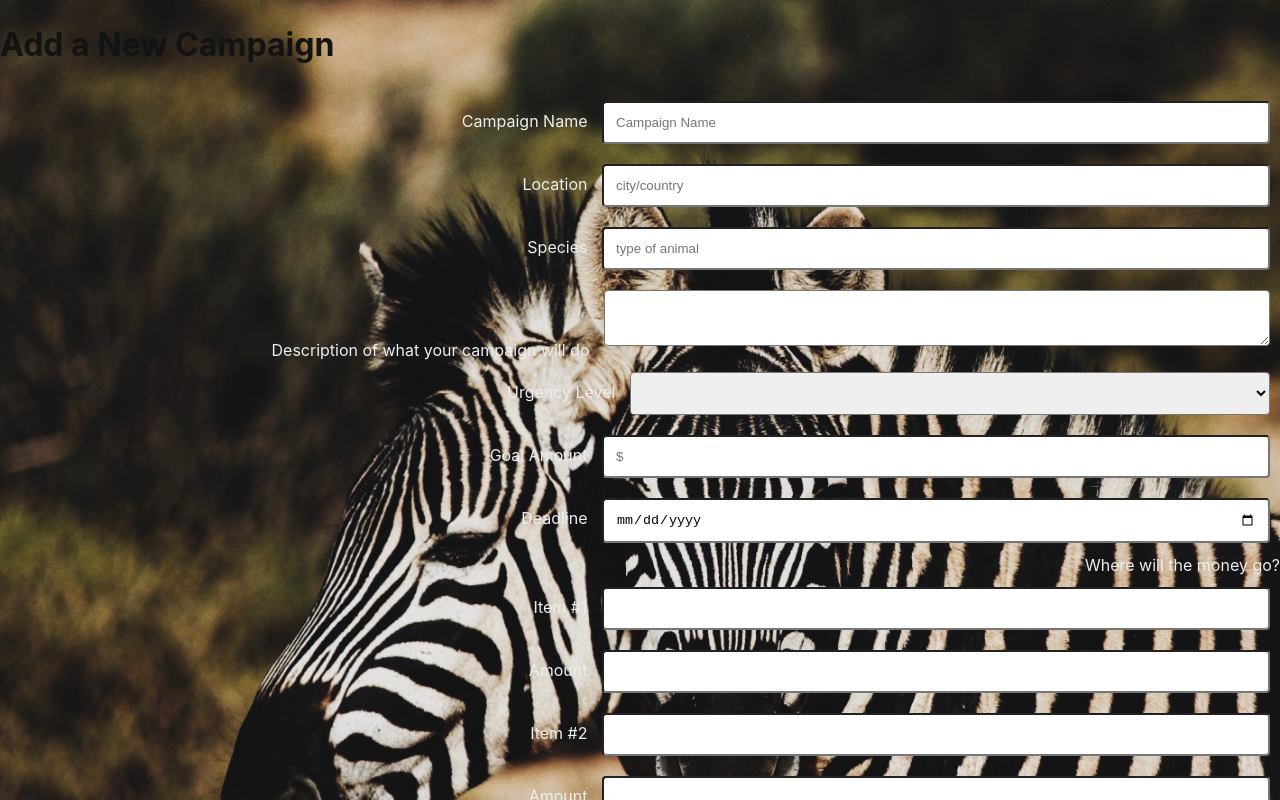
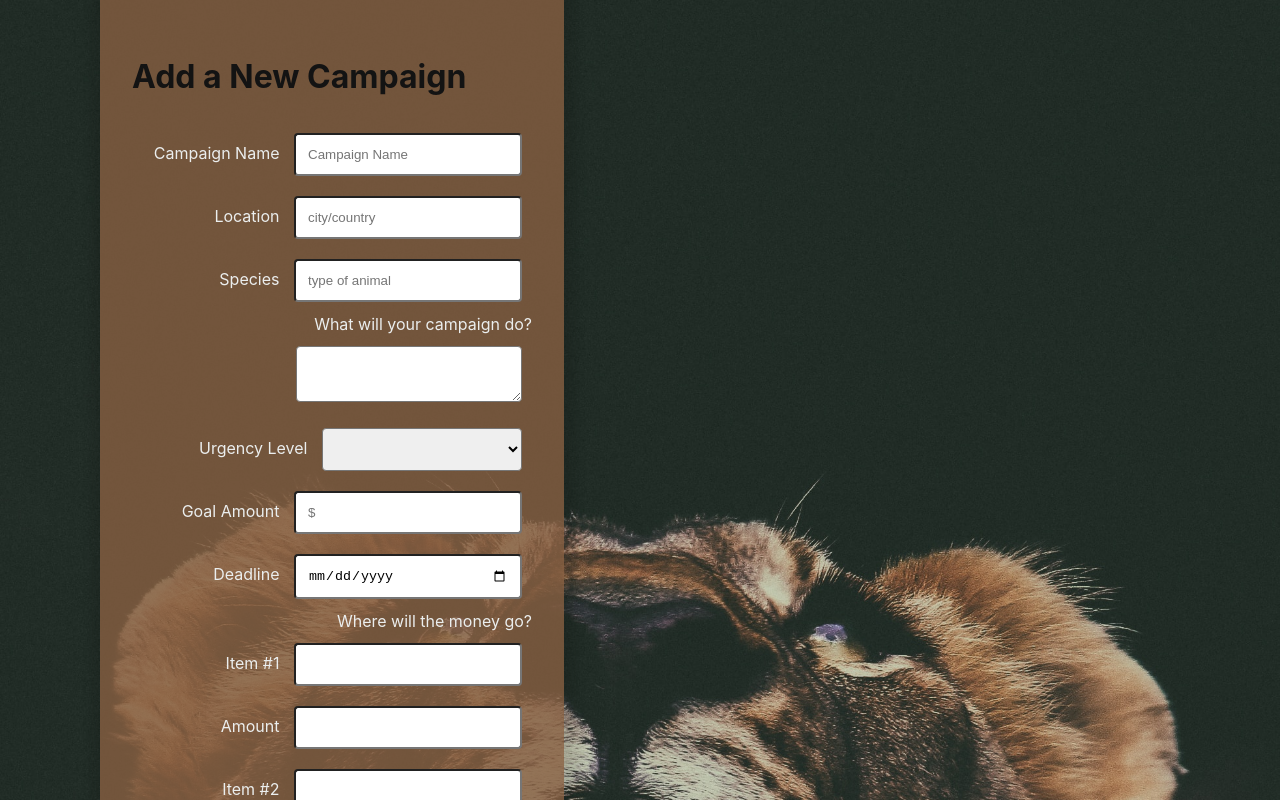
Before and after one commit to SaveTheAnimals2/Front-End-STA2, a React (Create React App) app in the folder savetheanimals/: page /add-campaign in a window 1280 px wide. Shown: the top 800 px of the page. Built offline with nearby package versions, Linux system fonts and the light colour scheme; sample sign-in values are in the browser's storage.

Commit message:
added header and styled Save the Animals

```diff
--- a/savetheanimals/public/index.html
+++ b/savetheanimals/public/index.html
@@ -1,6 +1,10 @@
 <!DOCTYPE html>
 <html lang="en">
   <head>
+    <script src="https://use.fontawesome.com/d247b6c3c9.js"></script>
+    <style>
+      @import url('https://fonts.googleapis.com/css?family=Kaushan+Script&display=swap');
+      </style>
     <meta charset="utf-8" />
     <link rel="icon" href="%PUBLIC_URL%/favicon.ico" />
     <meta name="viewport" content="width=device-width, initial-scale=1" />
--- a/savetheanimals/src/App.css
+++ b/savetheanimals/src/App.css
@@ -13,6 +13,10 @@ body {
   height: 100%;
   display: flex;
   align-items: center;
+}
+
+a {
+  text-decoration: none;
 }
 
 .login-form {
@@ -64,4 +68,5 @@ button {
 
 h1 {
   color: #131313;
+
 }
--- a/savetheanimals/src/components/CampaignForm.css
+++ b/savetheanimals/src/components/CampaignForm.css
@@ -1,9 +1,21 @@
-.item-container {
+.campaign-form {
+    background-image: url('../images/cat.jpg');
+    background-color: #cccccc;
+    background-position: center;
+    background-repeat: no-repeat;
+    background-size: cover;
+    width: 100%;
+    height: 100vh;
     display: flex;
-    flex-wrap: wrap;
-    flex-direction: column;
-    width: 500px;
+}
+
+.campaign-formbox {
+    width: 400px;
     margin: auto 100px;
     padding: 32px;
     font-size: 16px;
- }
+    /* font-weight: bold; */
+    background-color: rgba(136, 95, 66, 0.8);
+    box-shadow: 2px 2px 10px 10px rgba(0, 0, 0, 0.1);
+
+  }
--- a/savetheanimals/src/components/CampaignForm.js
+++ b/savetheanimals/src/components/CampaignForm.js
@@ -5,7 +5,7 @@ import { Link } from "react-router-dom";
 import { addCampaign } from "../actions";
 
 
-// import './CampaignForm.css';
+import './CampaignForm.css';
 
 const CampaignForm = props => {
   const [campaign, setCampaign] = useState({
@@ -38,7 +38,9 @@ const CampaignForm = props => {
   };
 
   return (
-    <form onSubmit={handleSubmitForm}>
+    <div className='campaign-form'>
+      <div className='campaign-formbox'>
+      <form onSubmit={handleSubmitForm}>
       <h1>Add a New Campaign</h1>
       <div>
         <label htmlFor="title">Campaign Name </label>
@@ -75,7 +77,7 @@ const CampaignForm = props => {
       </div>
       <div>
         <label htmlFor="description">
-          Description of what your campaign will do{" "}
+          What will your campaign do?{" "}
         </label>
         <textarea
           id="description"
@@ -207,6 +209,8 @@ const CampaignForm = props => {
 
       <button type="submit">Add Campaign</button>
     </form>
+  </div>
+</div>
   );
 };
 
--- a/savetheanimals/src/components/Dashboard.js
+++ b/savetheanimals/src/components/Dashboard.js
@@ -2,6 +2,7 @@ import React, {useEffect} from 'react';
 import { useHistory } from 'react-router-dom';
 import { connect } from 'react-redux';
 import { getCampaigns, updateCampaign, deleteCampaign } from '../actions';
+import Header from './Header';
 import Campaign from './Campaign';
 
 function Dashboard(props)
@@ -17,6 +18,7 @@ function Dashboard(props)
 
   return (
     <div className='user-dashboard'>
+    <Header />
       <h1>Welcome {username} to your dashboard</h1>
       <div className='campaign-container'>
         {campaigns === undefined || campaigns.length === 0 ?
--- /dev/null
+++ b/savetheanimals/src/components/Header.css
@@ -0,0 +1,15 @@
+.header-container {
+    text-align: center;
+    background-color: rgba(217, 209, 198, 0.5);
+    box-shadow: 2px 2px 10px 10px rgba(0, 0, 0, 0.1);
+}
+.save-the-animals{
+    font-family: 'Kaushan Script', cursive;
+    font-size: 50px;
+}
+
+.nav-links {
+    display: flex;
+    flex-wrap: wrap;
+    justify-content: space-evenly;
+}
--- /dev/null
+++ b/savetheanimals/src/components/Header.js
@@ -0,0 +1,19 @@
+import React from "react";
+import {Link} from 'react-router-dom';
+import './Header.css';
+
+
+
+export default function Header() {
+  return (
+    <header className='header-container'>
+      <h1 className='save-the-animals'>Save the Animals</h1>
+    <div className='nav-links'>
+
+      <Link to='/dashboard'>My Campaigns</Link>
+
+      <Link to='/add-campaign'>Add a New Campaign</Link>
+      </div>
+    </header>
+  );
+}
--- a/savetheanimals/src/components/LoginForm.js
+++ b/savetheanimals/src/components/LoginForm.js
@@ -37,7 +37,7 @@ const LoginForm = props => {
     return (
         <div className='login-form'>
             <form onSubmit={login}>
-                <h1>Save the Animals</h1>
+                <h1 className='save-the-animals'>Save the Animals</h1>
                 <div>
                     <label htmlFor='name'>Username </label>
                     <input id='name' type='text' name='username' placeholder='Full Name' onChange={handleChange} value={user.username} />
--- a/savetheanimals/src/components/SignUp.css
+++ b/savetheanimals/src/components/SignUp.css
@@ -24,25 +24,6 @@ textarea {
   width: 60%;
 }
 
-.login-button {
-  max-width: 100px;
-  margin: 16px 0;
-  padding: 12px 20px;
-  border-style: none;
-  background-color: #371208;
-  box-shadow: 0px 2px 2px rgba(0, 0, 0, 0.15);
-  font-size: 18px;
-  font-weight: 500;
-  color: #fff;
-  cursor: pointer;
-  outline: none;
-  -webkit-appearance: none;
-}
-
-h1 {
-  color: #371208;
-}
-
 .signup-form {
     background-image: url('../images/dolphins.jpg');
     background-color: #cccccc;
--- a/savetheanimals/src/components/SignupForm.js
+++ b/savetheanimals/src/components/SignupForm.js
@@ -1,4 +1,5 @@
 import React, { useState } from "react";
+import { BrowserRouter as Router, Switch, Route, Link } from 'react-router-dom';
 import axios from "axios";
 import { useForm } from "react-hook-form";
 
@@ -119,6 +120,10 @@ const SignupForm = props => {
           <button type="submit">I'm an Organization</button>
         </div>
 
+        <div>
+                    Already a member? Login <Link to='/'>here</Link>!
+                </div>
+
       </form>
     </div>
   </div>
```
